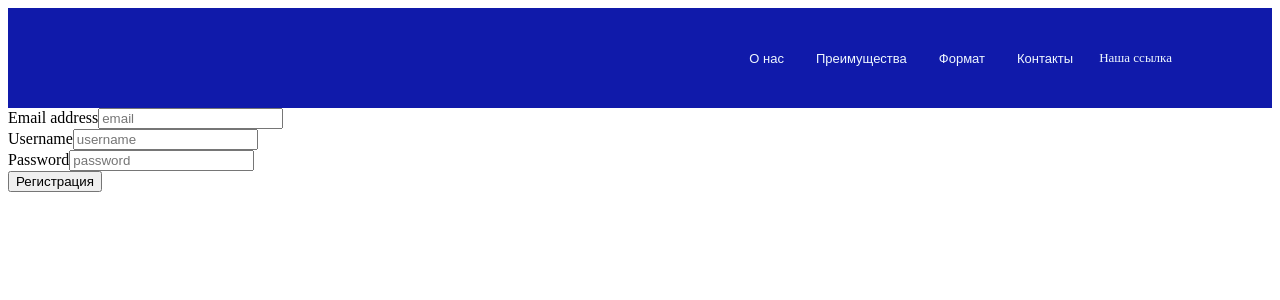
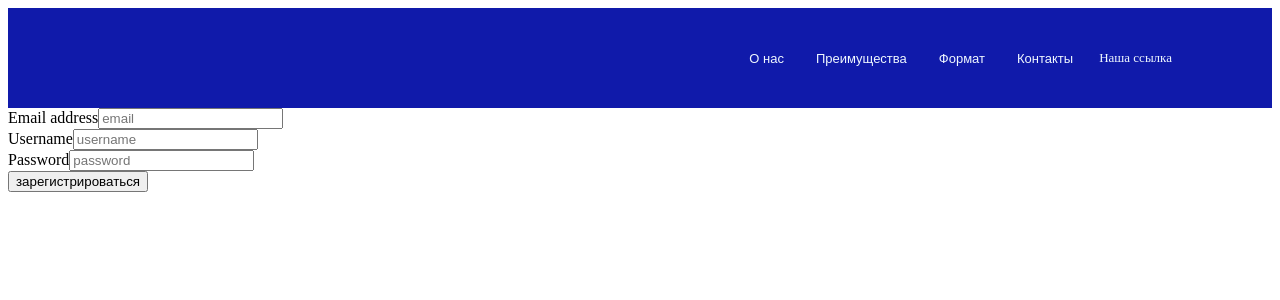
Before and after one commit to AnnaValentinka/Project, a React app: page /auth/signup in a window 1280 px wide. Shown: the top 300 px of the page. Built offline with nearby package versions, Linux system fonts and the light colour scheme; the HTML template or start-up script is replaced by a standard one.

Commit message:
final commit

```diff
--- a/src/auth/LoginPage.jsx
+++ b/src/auth/LoginPage.jsx
@@ -36,7 +36,7 @@ export default function LoginPage() {
           />
         </label>
       </div>
-      <button type="submit">Sign Up</button>
+      <button type="submit" className="btn btn-success">Вход</button>
     </form>
   );
 }
--- a/src/auth/SignUpPage.jsx
+++ b/src/auth/SignUpPage.jsx
@@ -48,7 +48,7 @@ export default function SignUpPage() {
           />
         </label>
       </div>
-      <button type="submit">Регистрация</button>
+      <button type="submit" className="btn btn-success">зарегистрироваться</button>
     </form>
   );
 }
--- a/src/components/Page/ParsForm.jsx
+++ b/src/components/Page/ParsForm.jsx
@@ -69,7 +69,7 @@ export default function ParsForm({ user }) {
         >
           Список
         </button>{' '}
-        <button type="button" className="btn btn-danger" onClick={handleLogout}>
+        <button type="button" className="btn btn-danger" onClick={handleLogout} style={{ marginLeft: 10 }}>
           Выход
         </button>
       </div>
```
